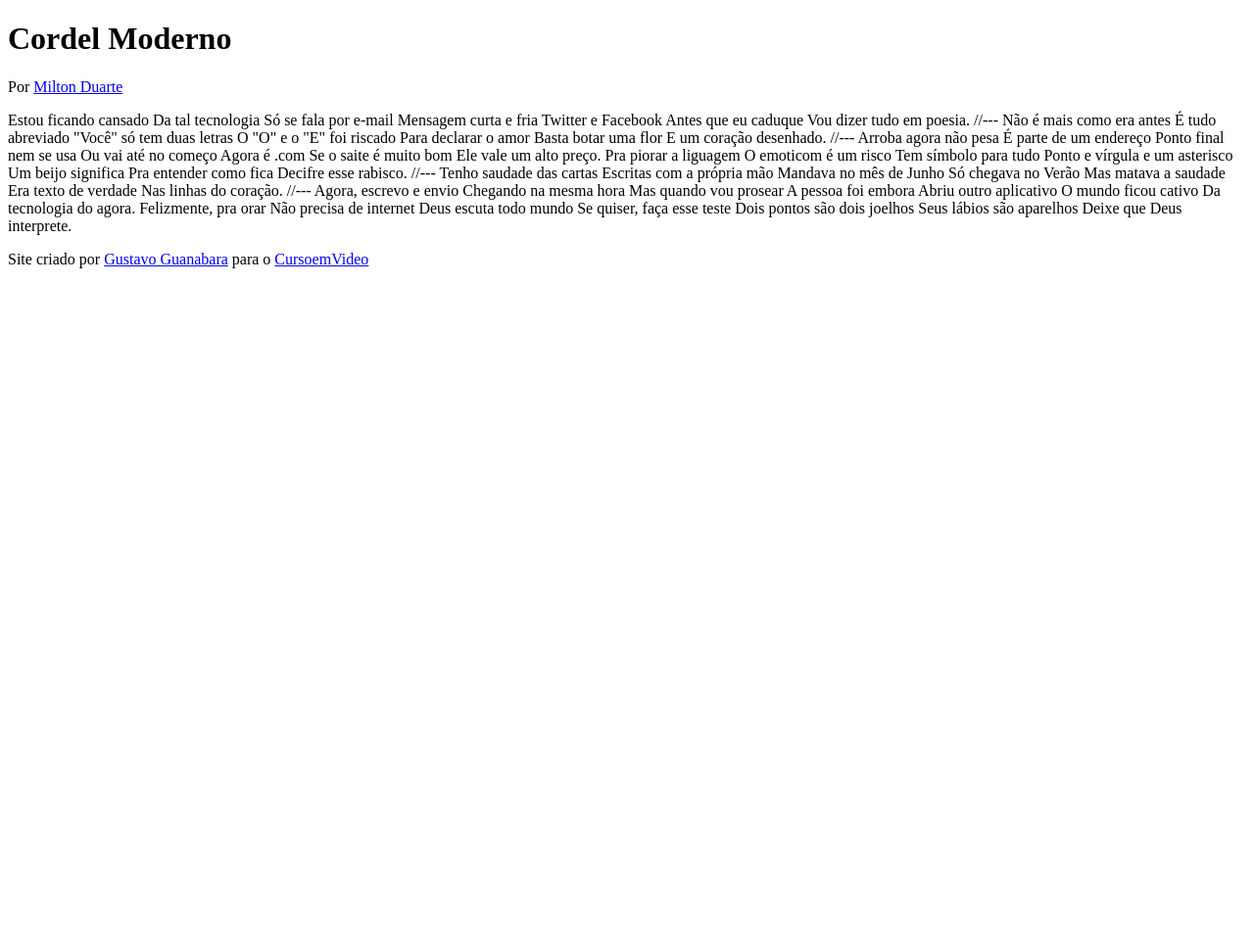
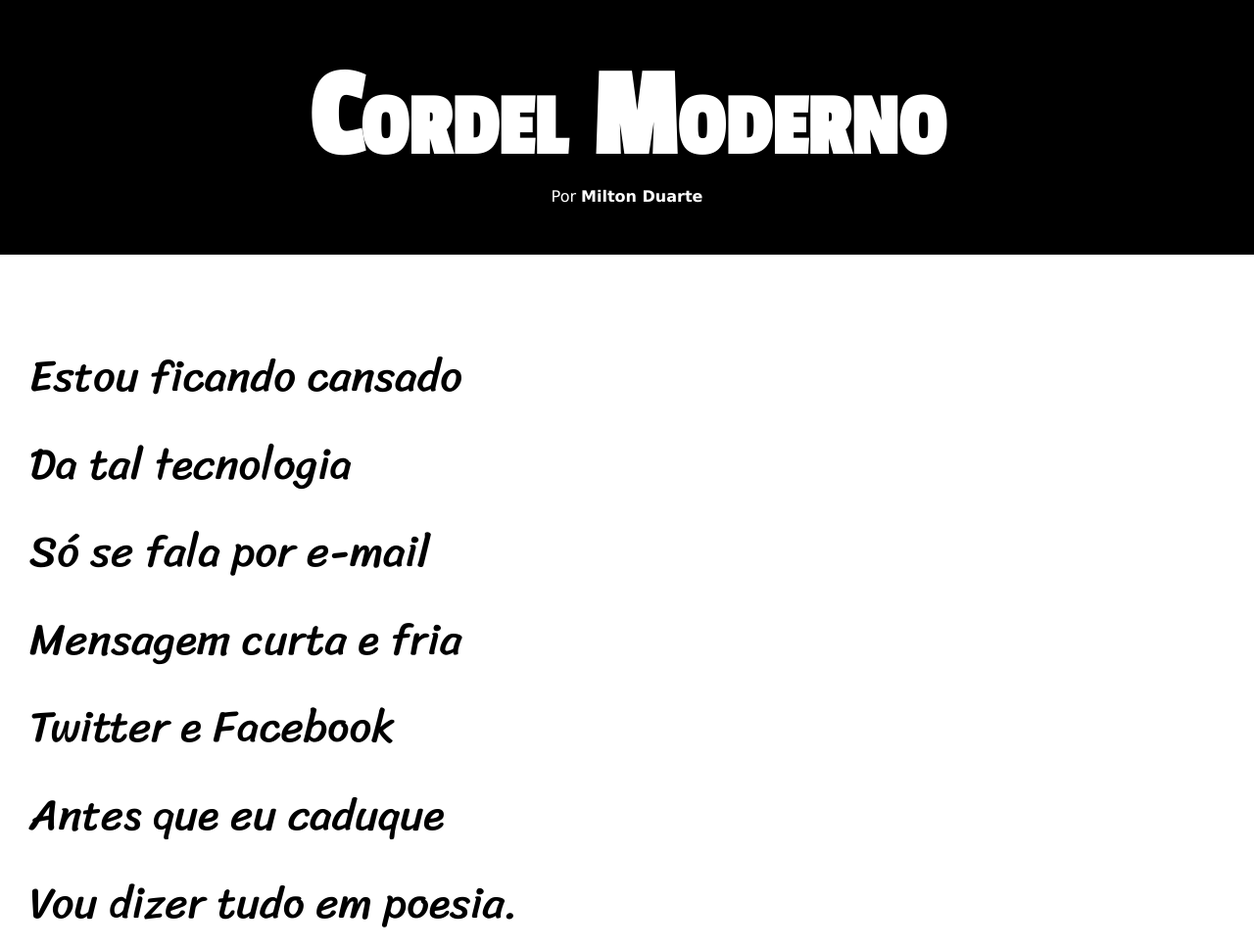
Before and after one commit to Luiz-CPS-Silva/html-css, a plain HTML site: page desafios/d012/index.html in a window 1280 px wide. Shown: the top 970 px of the page at 98% size. Before the commit the page ends 800 px from the top, so only its background shows below. Drawn offline with Linux system fonts and the light colour scheme.

Commit message:
atualização de estilo desafio 12

```diff
--- /dev/null
+++ b/desafios/d012/estilo/style.css
@@ -0,0 +1,80 @@
+@charset "UTF-8";
+
+@import url('https://fonts.googleapis.com/css2?family=Passion+One&display=swap');
+@import url('https://fonts.googleapis.com/css2?family=Sriracha&display=swap');
+
+:root {
+    --fonte1: verdana, Geneva, Tahoma, sans-serif;
+    --fonte2: 'Passion One', cursive;
+    --fonte3: 'Sriracha', cursive;
+}
+
+* {
+    margin: 0px;
+    padding: 0px;
+}
+
+html, body {
+    min-height: 100vh;
+    background-color: lightgray;
+    font-family: var(--fonte1);
+}
+
+header {
+    background-color: black;
+    color: white;
+    text-align: center;
+}
+
+header > h1 {
+    padding-top: 50px;
+    font-variant: small-caps;
+    font-family: var(--fonte2);
+    font-size: 10vw;
+}
+
+header > p {
+    padding-bottom: 50px;
+}
+
+header a, footer a {
+    color: white;
+    text-decoration: none;
+    font-weight: bolder;
+}
+
+header a:hover, footer a:hover {
+    text-decoration: underline;
+}
+
+section {
+    padding-top: 10vh;
+    padding-bottom: 10vh;
+    line-height: 2em;
+    padding-left: 30px;
+    font-family: var(--fonte3);
+    font-size: 3.5vw;
+}
+
+section.normal {
+    background-color: white;
+    color: black;
+}
+
+section.imagem {
+    background-color: darkgray;
+    padding: 5px;
+    color: white;
+}
+
+section.imagem > p {
+    background-color: rgba(0, 0, 0, 0.5);
+    display: inline-block;
+}
+
+footer {
+    background-color: black;
+    color: white;
+    text-align: center;
+    padding: 10px;
+}
--- a/desafios/d012/index.html
+++ b/desafios/d012/index.html
@@ -5,80 +5,98 @@
     <meta http-equiv="X-UA-Compatible" content="IE=edge">
     <meta name="viewport" content="width=device-width, initial-scale=1.0">
     <title>Cordel Moderno</title>
+    <link rel="stylesheet" href="estilo/style.css">
 </head>
 <body>
         <header>
-    <h1>Cordel Moderno</h1>
-    <p>Por <a href="https://www.recantodasletras.com.br/poesias/3186743" target="_blank">Milton Duarte</a>
-    </p>
+            <h1>
+                Cordel Moderno
+            </h1>
+            <p>Por <a href="https://www.recantodasletras.com.br/poesias/3186743" target="_blank">Milton Duarte</a></p>
         </header>
 
-    Estou ficando cansado
-    Da tal tecnologia
-    Só se fala por e-mail
-    Mensagem curta e fria
-    Twitter e Facebook
-    Antes que eu caduque
+        <section class="normal">
+            <p>
+                Estou ficando cansado <br>
+                Da tal tecnologia <br>
+                Só se fala por e-mail <br>
+                Mensagem curta e fria <br>
+                Twitter e Facebook <br>
+                Antes que eu caduque <br>
                 Vou dizer tudo em poesia.
+            </p>
+        </section>
 
-    //---
+        <section class="imagem">
+            <p>
+                Não é mais como era antes <br>
+                É tudo abreviado <br>
+                "Você" só tem duas letras <br>
+                O "O" e o "E" foi riscado <br>
+                Para declarar o amor <br>
+                Basta botar uma flor <br>
+                E um coração desenhado.
+            </p>
+        </section>
 
-    Não é mais como era antes
-    É tudo abreviado
-    "Você" só tem duas letras
-    O "O" e o "E" foi riscado
-    Para declarar o amor
-    Basta botar uma flor
-    E um coração desenhado.
+        <section class="normal">
+            <p>
+                Arroba agora não pesa <br>
+                É parte de um endereço <br>
+                Ponto final nem se usa <br>
+                Ou vai até no começo <br>
+                Agora é .com <br>
+                Se o saite é muito bom <br>
+                Ele vale um alto preço.
+            </p>
 
-    //---
+            <p>
+                Pra piorar a liguagem <br>
+                O emoticom é um risco <br>
+                Tem símbolo para tudo <br>
+                Ponto e vírgula e um asterisco <br>
+                Um beijo significa <br>
+                Pra entender como fica <br>
+                Decifre esse rabisco.
+            </p>
+        </section>
 
-    Arroba agora não pesa
-    É parte de um endereço
-    Ponto final nem se usa
-    Ou vai até no começo
-    Agora é .com
-    Se o saite é muito bom
-    Ele vale um alto preço.
+        <section class="imagem">
+            <p>
+                Tenho saudade das cartas <br>
+                Escritas com a própria mão <br>
+                Mandava no mês de Junho <br>
+                Só chegava no Verão <br>
+                Mas matava a saudade <br>
+                Era texto de verdade <br>
+                Nas linhas do coração.
+            </p>
+        </section>
 
-    Pra piorar a liguagem
-    O emoticom é um risco
-    Tem símbolo para tudo
-    Ponto e vírgula e um asterisco
-    Um beijo significa
-    Pra entender como fica
-    Decifre esse rabisco.
+          <section class="normal">
+            <p>
+                Agora, escrevo e envio <br>
+                Chegando na mesma hora <br>
+                Mas quando vou prosear <br>
+                A pessoa foi embora <br>
+                Abriu outro aplicativo <br>
+                O mundo ficou cativo <br>
+                Da tecnologia do agora.
+            </p>
 
-    //---
-
-    Tenho saudade das cartas
-    Escritas com a própria mão
-    Mandava no mês de Junho
-    Só chegava no Verão
-    Mas matava a saudade
-    Era texto de verdade
-    Nas linhas do coração.
-
-    //---
-
-    Agora, escrevo e envio
-    Chegando na mesma hora
-    Mas quando vou prosear
-    A pessoa foi embora
-    Abriu outro aplicativo
-    O mundo ficou cativo
-    Da tecnologia do agora.
-
-    Felizmente, pra orar
-    Não precisa de internet
-    Deus escuta todo mundo
-    Se quiser, faça esse teste
-    Dois pontos são dois joelhos
-    Seus lábios são aparelhos
+            <p>
+                Felizmente, pra orar <br>
+                Não precisa de internet <br>
+                Deus escuta todo mundo <br>
+                Se quiser, faça esse teste <br>
+                Dois pontos são dois joelhos <br>
+                Seus lábios são aparelhos <br>
                 Deixe que Deus interprete.
+            </p>
+        </section>
 
         <footer>
-        <p>Site criado por <a href="https://gustavoguanabara.github.io" target="_blank">Gustavo Guanabara</a> para o <a href="https://www.youtube.com/@CursoemVideo" target="_blank">CursoemVideo</a></p>
+            <p>Site criado por <a href="https://gustavoguanabara.github.io/" target="_blank">Gustavo Guanabara</a> para o <a href="https://www.youtube.com/@CursoemVideo" target="_blank">CursoemVideo.</a></p>
         </footer>
 </body>
 </html>
```
Lines whose indentation alone changed are shown as unchanged.
